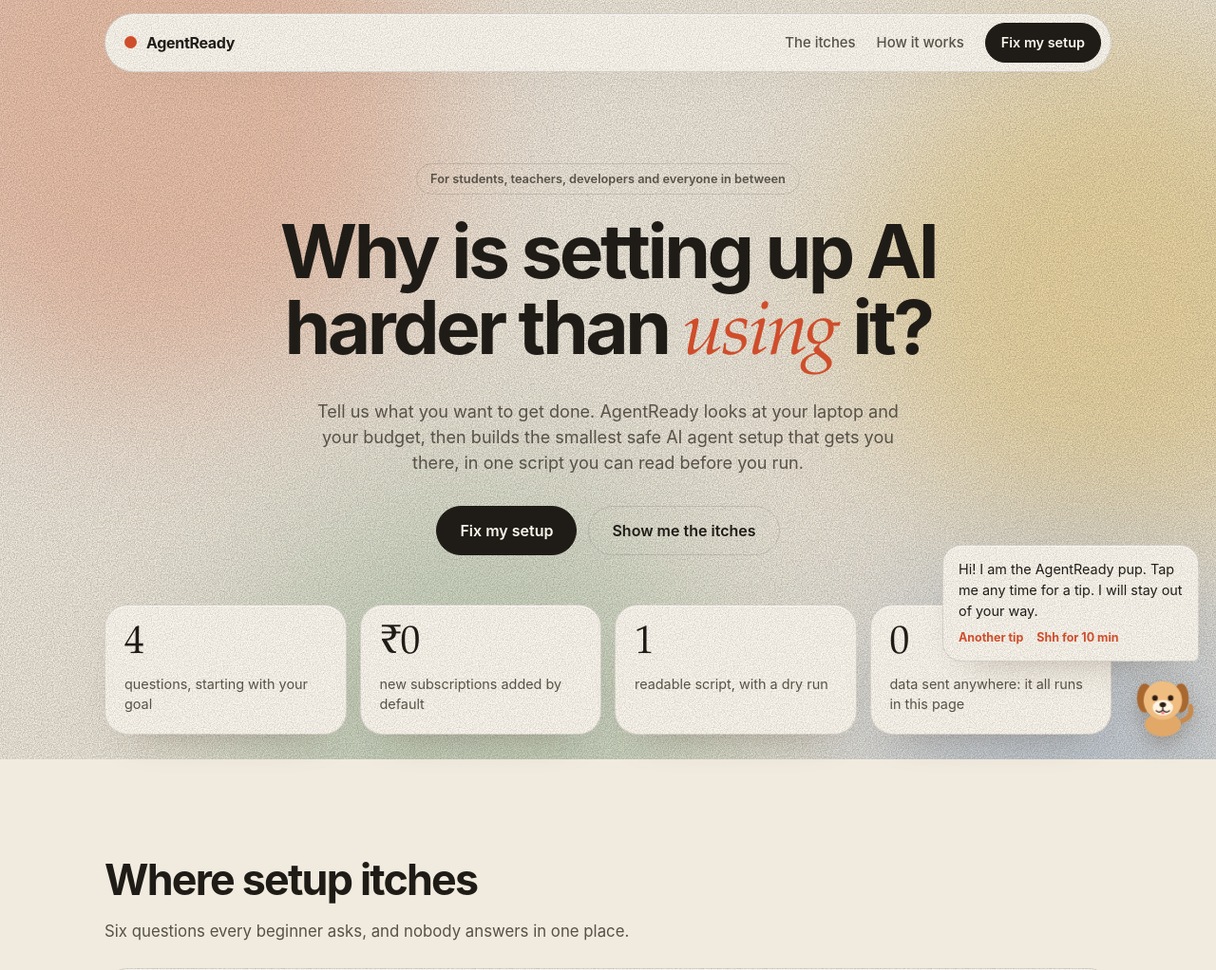
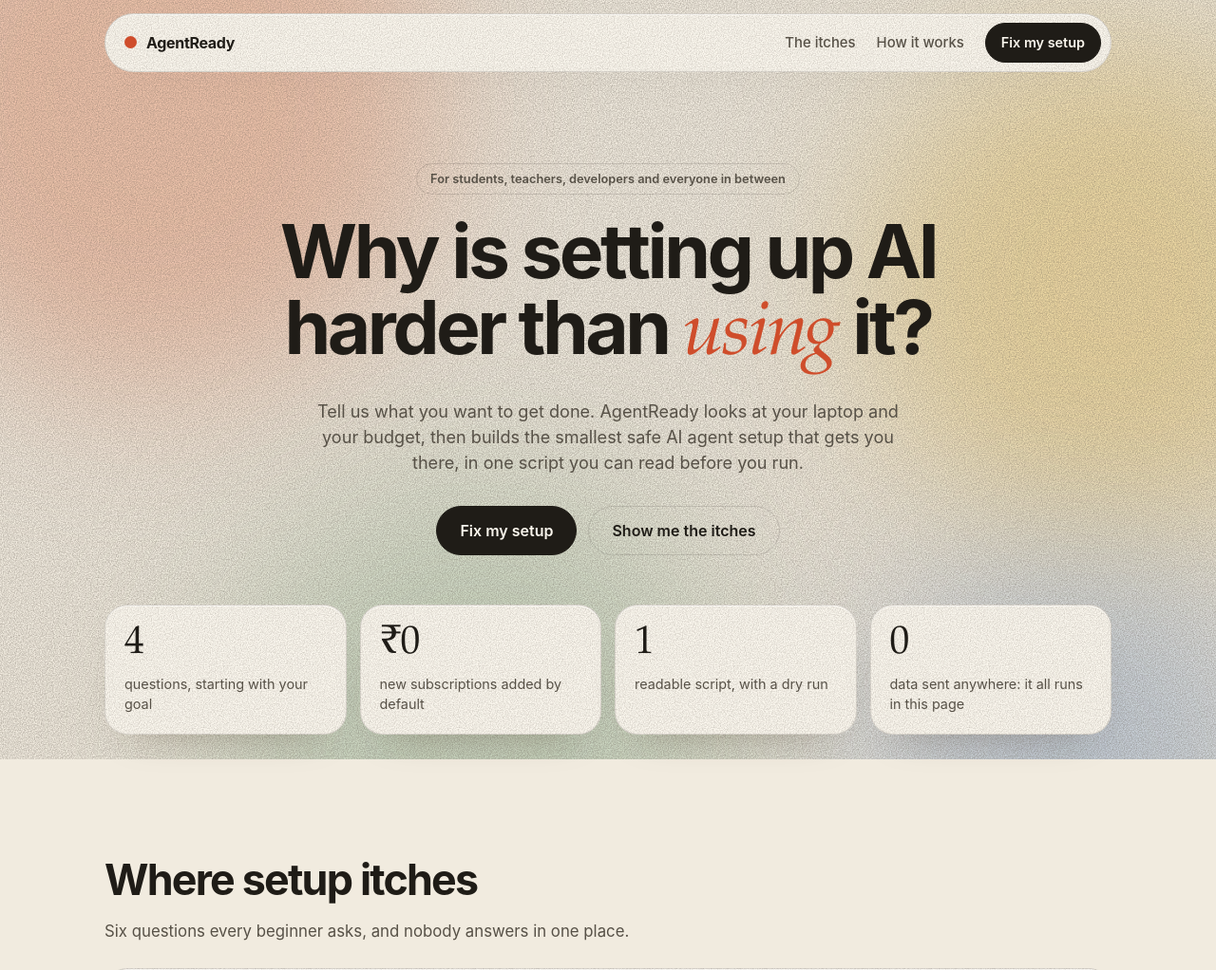
Before and after one commit to Arnav-dll/AgentReady, a plain HTML site: page index.html in a window 1280 px wide. Shown: the top 1022 px of the page at 95% size. Drawn offline with Linux system fonts and the light colour scheme.

Commit message:
Remove the companion pup
Drop the corner pup, its tip bubble and the code that drove them, and
take it out of the README. The empty-goal prompt still shows inline
under the goal box. The per-goal tips are no longer shown anywhere.

Co-Authored-By: Claude Fable 5.2 <noreply@anthropic.com>

```diff
--- a/app.js
+++ b/app.js
@@ -158,7 +158,7 @@ function recommend(ctx) {
   }
 
   skipped.push({ name: 'A second AI subscription', why: 'It would add cost, not capability, for this goal.' });
-  skipped.push({ name: 'MCP servers', why: 'None are needed on day one. The pup suggests one when you actually hit the need.' });
+  skipped.push({ name: 'MCP servers', why: 'None are needed on day one. Add one when you actually hit the need.' });
 
   // workspace files
   const files = [];
@@ -292,7 +292,7 @@ if (typeof module !== 'undefined') module.exports = { GOALS, understand, recomme
 if (typeof document !== 'undefined') (function () {
   const $ = s => document.querySelector(s), $$ = s => [...document.querySelectorAll(s)];
   const esc = s => String(s).replace(/[&<>"]/g, c => ({ '&': '&amp;', '<': '&lt;', '>': '&gt;', '"': '&quot;' }[c]));
-  const S = { step: 0, skill: 'new', subs: [], mode: 'learn', previewed: false };
+  const S = { step: 0, skill: 'new', subs: [], mode: 'learn' };
 
   $('#itch-rows').innerHTML = ITCHES.map(r =>
     '<tr><td>' + esc(r[0]) + '</td><td>' + esc(r[1]) + '</td><td><span class="paws" aria-label="' + r[2] + ' of 5">' +
@@ -352,7 +352,7 @@ if (typeof document !== 'undefined') (function () {
   function go(n) {
     if (n > 0 && !goalEl.value.trim()) {
       matchEl.textContent = 'Type what you want to get done, in any words, or tap an example.';
-      pup.say('Tell me the goal first. Any words work.', true); goalEl.focus(); return;
+      goalEl.focus(); return;
     }
     S.step = n;
     $$('.pane').forEach(p => p.classList.toggle('on', +p.dataset.pane === n));
@@ -361,7 +361,6 @@ if (typeof document !== 'undefined') (function () {
     $('#back').hidden = n === 0;
     $('#next').textContent = n === LAST - 1 ? 'Build my setup' : n === LAST ? 'Start over' : 'Next';
     if (n === LAST) render();
-    pup.onStep(n);
     $('#wizard').scrollIntoView({ block: 'start' });
   }
   $('#next').addEventListener('click', () => go(S.step === LAST ? 0 : S.step + 1));
@@ -371,7 +370,7 @@ if (typeof document !== 'undefined') (function () {
   let current = null;
   function render() {
     const c = ctx(), plan = recommend(c), man = buildManifest(plan, c);
-    current = { c, plan, man }; S.previewed = false;
+    current = { c, plan, man };
     const sc = plan.safety.score, col = sc >= 85 ? 'var(--ok)' : sc >= 65 ? 'var(--warn)' : 'var(--bad)';
     const win = c.os === 'windows';
     $('#result').innerHTML =
@@ -398,10 +397,9 @@ if (typeof document !== 'undefined') (function () {
       '<p class="note">Run that first from your Downloads folder to see every step without changing anything. Drop <code>-DryRun</code> to install.</p>' +
       '<div class="term" id="term" hidden></div>';
     requestAnimationFrame(() => requestAnimationFrame(() => { const r = $('.ring'); if (r) r.style.setProperty('--v', sc); }));
-    $('#dl-ps1').onclick = () => { download('agentready-setup.ps1', buildPs1(man)); pup.say(S.previewed ? 'Good. Run it with -DryRun first, then for real.' : 'Downloaded. Run it with -DryRun first so nothing surprises you.', true); };
+    $('#dl-ps1').onclick = () => download('agentready-setup.ps1', buildPs1(man));
     $('#dl-json').onclick = () => download('agentready-setup.json', JSON.stringify(man, null, 2));
     $('#preview').onclick = () => {
-      S.previewed = true;
       const t = $('#term'), n = man.steps.length;
       t.hidden = false;
       t.innerHTML = '<span class="y">DRY RUN: nothing will be changed.</span>\n' +
@@ -440,36 +438,4 @@ if (typeof document !== 'undefined') (function () {
       if (!raf) raf = requestAnimationFrame(tick);
     }, { passive: true });
   })();
-
-  // ---------- pup: quiet, rate-limited, never modal ----------
-  const pup = (function () {
-    const bubble = $('#bubble'), text = $('#bubble-text');
-    let hideT = null, last = 0, snoozeUntil = 0, tipI = 0;
-    const GAP = 20000, SHOW = 9000;
-    const STEP = [
-      'Start with what you want, not which tool. Any words work.',
-      'Tell me what you already pay for. I will use that before anything new.',
-      'Be honest about RAM. A plan that fits your laptop beats a fancy one that freezes it.',
-      'Learn mode asks before each step. It is slower, and you will understand your own setup.',
-      'Next helpful thing: tap "Preview dry run" before you download.',
-    ];
-    function hide() { bubble.classList.add('out'); setTimeout(() => { bubble.hidden = true; bubble.classList.remove('out'); }, 220); }
-    function say(msg, force) {
-      const now = Date.now();
-      if (!force && (now < snoozeUntil || now - last < GAP)) return;   // unsolicited nudges are rate-limited
-      last = now; text.textContent = msg; bubble.hidden = false; bubble.classList.remove('out');
-      clearTimeout(hideT); hideT = setTimeout(hide, SHOW);
-    }
-    function tip() {
-      const tips = current ? current.plan.goal.tips : STEP;
-      say(S.step === LAST && current ? tips[tipI++ % tips.length] : STEP[S.step], true);
-    }
-    $('#pup-btn').addEventListener('click', () => { if (bubble.hidden) tip(); else { clearTimeout(hideT); hide(); } });
-    $('#pup-more').addEventListener('click', tip);
-    $('#pup-snooze').addEventListener('click', () => { snoozeUntil = Date.now() + 600000; clearTimeout(hideT); hide(); });
-    bubble.addEventListener('mouseenter', () => clearTimeout(hideT));
-    bubble.addEventListener('mouseleave', () => { hideT = setTimeout(hide, 2500); });
-    return { say, onStep: n => say(STEP[n]) };
-  })();
-  setTimeout(() => pup.say('Hi! I am the AgentReady pup. Tap me any time for a tip. I will stay out of your way.'), 2500);
 })();
--- a/index.html
+++ b/index.html
@@ -135,31 +135,6 @@
 
 <footer>AgentReady, holds your hand and holds it tight.</footer>
 
-<!-- Companion pup: sits in the corner, never blocks the page -->
-<aside class="pup" id="pup" aria-label="Companion pup">
-  <div class="bubble glass" id="bubble" role="status" aria-live="polite" hidden>
-    <p id="bubble-text"></p>
-    <div class="bubble-actions">
-      <button id="pup-more">Another tip</button>
-      <button id="pup-snooze">Shh for 10 min</button>
-    </div>
-  </div>
-  <button class="pup-body" id="pup-btn" aria-label="Ask the pup for a tip">
-    <svg viewBox="0 0 120 120" width="76" height="76" aria-hidden="true">
-      <path class="tail" d="M92 86 q18 -6 14 -24" fill="none" stroke="#c98a4b" stroke-width="8" stroke-linecap="round"/>
-      <ellipse cx="60" cy="92" rx="30" ry="20" fill="#e2a868"/>
-      <ellipse class="ear l" cx="30" cy="48" rx="13" ry="24" fill="#a9682f"/>
-      <ellipse class="ear r" cx="90" cy="48" rx="13" ry="24" fill="#a9682f"/>
-      <circle cx="60" cy="52" r="32" fill="#f0bd80"/>
-      <ellipse cx="60" cy="64" rx="17" ry="13" fill="#fff3e2"/>
-      <g class="eyes"><circle cx="47" cy="48" r="4.5" fill="#2b1d12"/><circle cx="73" cy="48" r="4.5" fill="#2b1d12"/></g>
-      <ellipse cx="60" cy="59" rx="5.5" ry="4" fill="#2b1d12"/>
-      <path d="M60 63 v5 M60 68 q-6 6 -11 1 M60 68 q6 6 11 1" fill="none" stroke="#2b1d12" stroke-width="2" stroke-linecap="round"/>
-      <path class="tongue" d="M56 71 q4 9 8 0 z" fill="#ff7a8a"/>
-    </svg>
-  </button>
-</aside>
-
 <script src="app.js"></script>
 </body>
 </html>
--- a/styles.css
+++ b/styles.css
@@ -171,33 +171,13 @@ input[type=range]{width:100%;accent-color:var(--ink);margin-top:12px}
 .firstwin{margin-top:16px}
 .firstwin blockquote{margin:0;padding:12px 16px;border-left:3px solid var(--accent);background:rgba(207,77,43,.07);border-radius:0 12px 12px 0;font-size:.95rem}
 
-footer{text-align:center;padding:80px 20px 130px;color:var(--ink3);font-size:.85rem}
-
-/* pup: fixed corner, only the pup and its bubble take clicks */
-.pup{position:fixed;right:18px;bottom:16px;z-index:30;display:flex;flex-direction:column;align-items:flex-end;gap:8px;pointer-events:none}
-.pup-body{pointer-events:auto;background:none;border:0;padding:0;cursor:pointer;filter:drop-shadow(0 8px 10px rgba(60,40,20,.28));transition:transform .2s var(--ease-out)}
-.pup-body:active{transform:scale(.94)}
-.tail{transform-origin:92px 86px;animation:wag .5s ease-in-out infinite alternate}
-@keyframes wag{to{transform:rotate(22deg)}}
-.eyes{transform-origin:60px 48px;animation:blink 5s infinite}
-@keyframes blink{0%,94%,100%{transform:scaleY(1)}97%{transform:scaleY(.1)}}
-/* the bubble grows out of the pup, so it scales from its bottom-right corner */
-.bubble{pointer-events:auto;max-width:270px;padding:14px 16px;border-radius:20px 20px 6px 20px;font-size:.9rem;transform-origin:calc(100% - 30px) 100%;
-  transition:opacity .22s var(--ease-out),transform .22s var(--ease-out)}
-.bubble[hidden]{display:none}
-.bubble.out{opacity:0;transform:scale(.96) translateY(4px)}
-@starting-style{.bubble{opacity:0;transform:scale(.94) translateY(6px)}}
-.bubble p{margin:0}
-.bubble-actions{display:flex;gap:14px;margin-top:9px}
-.bubble-actions button{font:inherit;font-size:.78rem;font-weight:650;color:var(--accent);background:none;border:0;padding:0;cursor:pointer}
+footer{text-align:center;padding:80px 20px 70px;color:var(--ink3);font-size:.85rem}
 
 @media (hover:hover) and (pointer:fine){
   .nav nav a:not(.btn):hover{color:var(--ink)}
   .btn:hover{background:#3a352d;border-color:#3a352d}
   .btn.ghost:hover{background:rgba(31,28,23,.06);border-color:var(--ink)}
   .chips button:not(.on):hover{border-color:var(--ink);background:rgba(31,28,23,.05)}
-  .pup-body:hover{transform:translateY(-3px) rotate(-3deg)}
-  .bubble-actions button:hover{text-decoration:underline}
 }
 @media (max-width:820px){
   .stats,.how{grid-template-columns:1fr 1fr}
@@ -211,9 +191,9 @@ footer{text-align:center;padding:80px 20px 130px;color:var(--ink3);font-size:.85
 /* reduced motion: keep the fades, drop the movement */
 @media (prefers-reduced-motion:reduce){
   html{scroll-behavior:auto}
-  .sky i,.tail,.eyes{animation:none}
+  .sky i{animation:none}
   .hero>*,.pane.on,.item,.term:not([hidden]){animation-name:fade}
-  .reveal,.reveal.in,.bubble.out{transform:none}
-  .steps::before,.switch span::after,.btn,.chips button,.pup-body{transition-duration:.01ms}
+  .reveal,.reveal.in{transform:none}
+  .steps::before,.switch span::after,.btn,.chips button{transition-duration:.01ms}
   @keyframes fade{from{opacity:0}}
 }
```
Also changed, not shown: 1 other file.
